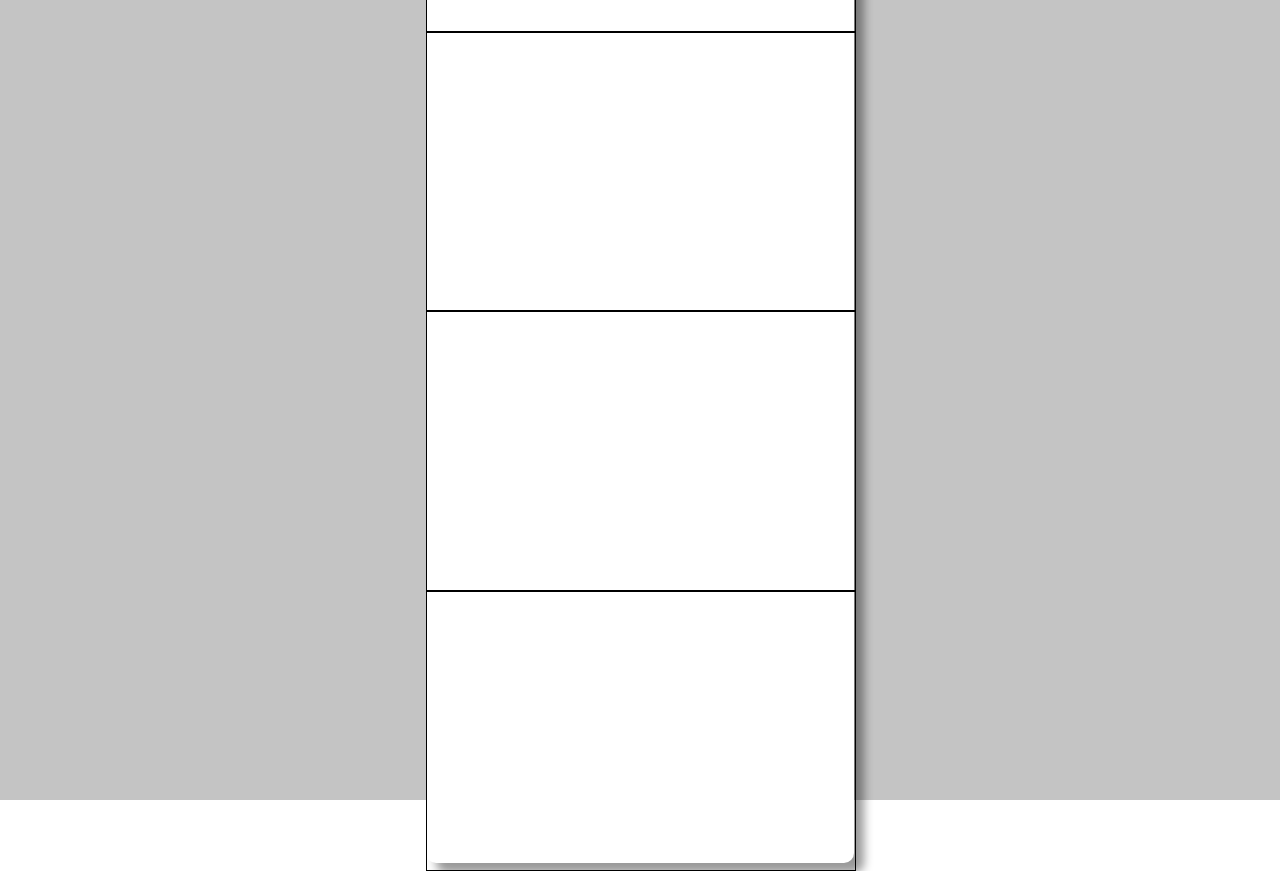
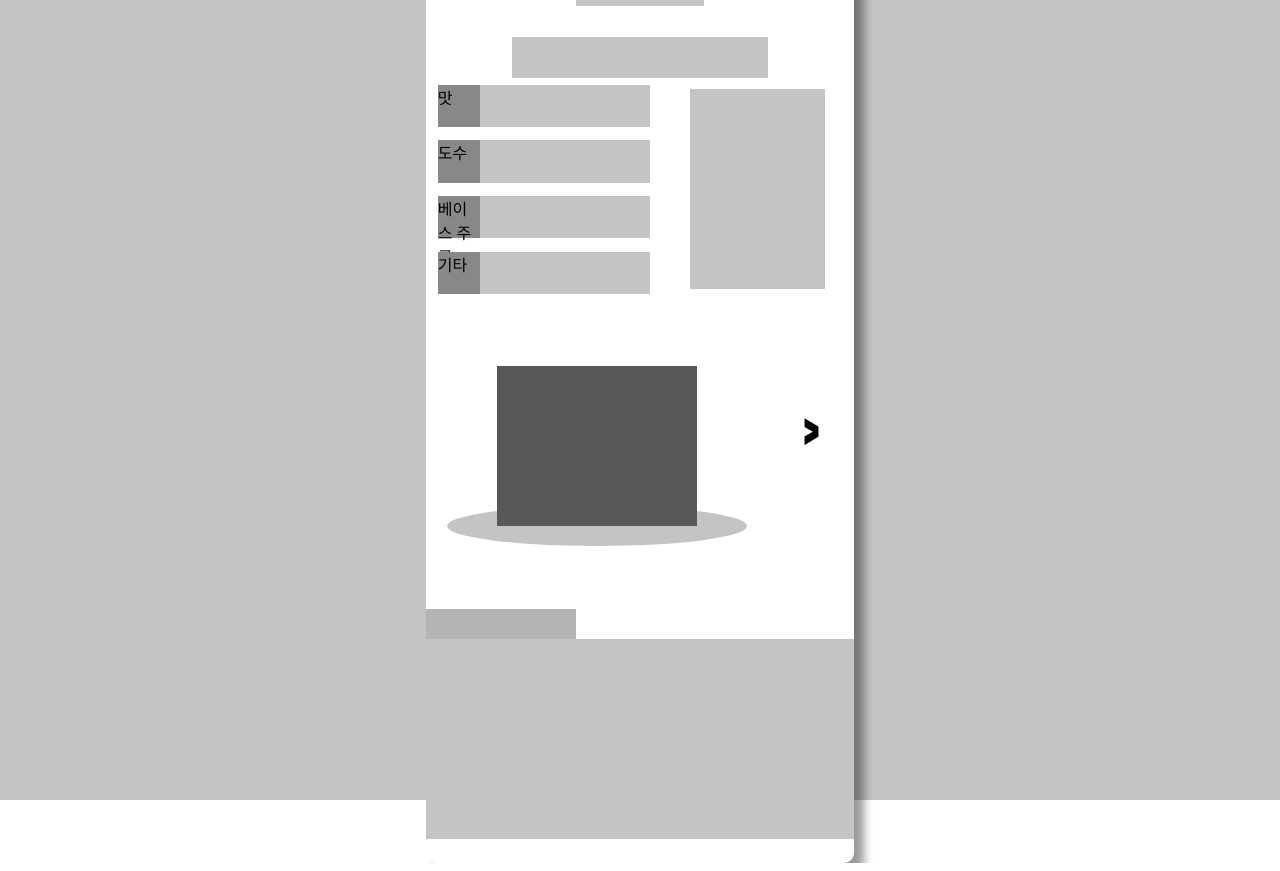
Before and after one commit to Lsohee/cocktail_mobile_15_220405, a plain HTML site: page index.html in a window 1280 px wide. Drawn offline with Linux system fonts and the light colour scheme.

Commit message:
세세한 디자인 전

```diff
--- a/css/style.css
+++ b/css/style.css
@@ -1,16 +1,177 @@
-.root>div{
+.root div{
   width:100%;
-  border: 1px solid black;
+  /* border: 1px solid black; */
 }
+
+*{ box-sizing: border-box;}
+
+
+
+/* ----header------------------ */
 .root>div:nth-child(1){
+  display:flex;
+  justify-content: center;
+  align-items: center;
   height:10%;
 }
+.root>div:nth-child(1)>div{
+  width: 30%;
+  height:50%;
+  /* border: 1px solid black; */
+  background-color: #c4c4c4;
+}
+
+
+
+
+
+
+/* ----main1--------------------- */
 .root>div:nth-child(2){
   height:30%;
+  display: flex;
+  flex-direction: column;
+  justify-content: center;
+  align-items: center;
 }
+.root>div:nth-child(2)>div:nth-child(1){
+  width:60%;
+  height:15%;
+  background-color: #c4c4c4;
+
+}
+
+
+/* contents */
+
+
+/* left content */
+.root>div:nth-child(2)>div:nth-child(2){
+  width:100%;
+  height:80%;
+  display: flex;
+  /* background-color: #c4c4c4; */
+
+}
+.root>div:nth-child(2)>div:nth-child(2)>div:nth-child(1){
+  width:55%;
+  height:100%;
+  display: flex;
+  flex-direction: column;
+  align-items: center;
+  justify-content: space-around;
+  /* background-color: #c4c4c4; */
+
+}
+.root>div:nth-child(2)>div:nth-child(2)>div:nth-child(1)>div{
+  width:90%;
+  height:19%;
+  background-color: #c4c4c4;
+}
+
+
+.root>div:nth-child(2)>div:nth-child(2)>div:nth-child(1)>div>div{
+  width: 20%;
+  height:100%;
+  background-color: #888888;
+}
+
+
+
+
+
+/* right content */
+.root>div:nth-child(2)>div:nth-child(2)>div:nth-child(2){
+  width:45%;
+  height:100%;
+  /* background-color: #c4c4c4; */
+  display: flex;
+  align-items: center;
+  justify-content: center;
+}
+
+.root>div:nth-child(2)>div:nth-child(2)>div:nth-child(2)>div{
+  background-color: #c4c4c4;
+  width:70%;
+  height:90%;
+}
+
+
+
+
+
+
+
+
+/* ----main2--------------------- */
 .root>div:nth-child(3){
   height:30%;
+  display: flex;
+  align-items: center;
 }
+
+/* left dish */
+.root>div:nth-child(3)>div:nth-child(1){
+  /* background-color: #c4c4c4; */
+  height:100%;
+  width: 80%;
+  display: flex;
+  flex-direction: column;
+  justify-content: center;
+  align-items: center;
+}
+
+.root>div:nth-child(3)>div:nth-child(1)>div:nth-child(1){
+  height:160px;
+  width: 200px;
+  background-color: #585858;
+  position: relative;
+  top:20px;
+}
+
+.root>div:nth-child(3)>div:nth-child(1)>div:nth-child(2){
+  height:40px;
+  background-color: #c4c4c4;
+  width:300px;
+  border-radius: 50%;
+}
+
+
+
+
+/* right arrow */
+.root>div:nth-child(3)>div:nth-child(2){
+  height:40%;
+  width: 20%;
+  font-size: 50px;
+  font-family: Impact, Haettenschweiler, 'Arial Narrow Bold', sans-serif;
+  text-align: center;
+}
+
+
+
+
+
+
+
+
+/* ----map--------------------- */
 .root>div:nth-child(4){
   height:30%;
+  display: flex;
+  flex-direction: column;
+  justify-content: center;
+  align-items:left;
 }
+
+.root>div:nth-child(4)>div:nth-child(1){
+  height:30px;
+  background-color: #b4b4b4;
+  width:150px;
+}
+
+.root>div:nth-child(4)>div:nth-child(2){
+  height:200px;
+  background-color: #c4c4c4;
+  width:100%;
+}
--- a/index.html
+++ b/index.html
@@ -13,10 +13,81 @@
 
     <div class="root">
 
-      <div></div>
-      <div></div>
-      <div></div>
-      <div></div>
+      <!-- header -->
+      <div>
+        <div></div>
+      </div>
+
+      <!-- main1 -->
+      <div>
+
+        <div></div>
+
+        <div>
+          <div>
+            <div>
+              <div>
+                맛
+              </div>
+            </div>
+            <div>
+              <div>
+                도수
+              </div>
+            </div>
+            <div>
+              <div>
+                베이스 주류
+              </div>
+            </div>
+            <div>
+              <div>
+                기타
+              </div>
+            </div>
+          </div>
+
+          <div>
+            <div></div>
+          </div>
+
+        </div>
+
+      </div>
+
+
+
+      <!-- main2 -->
+      <div>
+
+        <div>
+          <div></div>
+          <div></div>
+
+        </div>
+
+
+        <div>
+          >
+        </div>
+
+
+      </div>
+
+
+
+      <!-- map -->
+      <div>
+
+        <div>
+
+        </div>
+
+        <div>
+
+        </div>
+
+      </div>
 
 
     </div>
```
